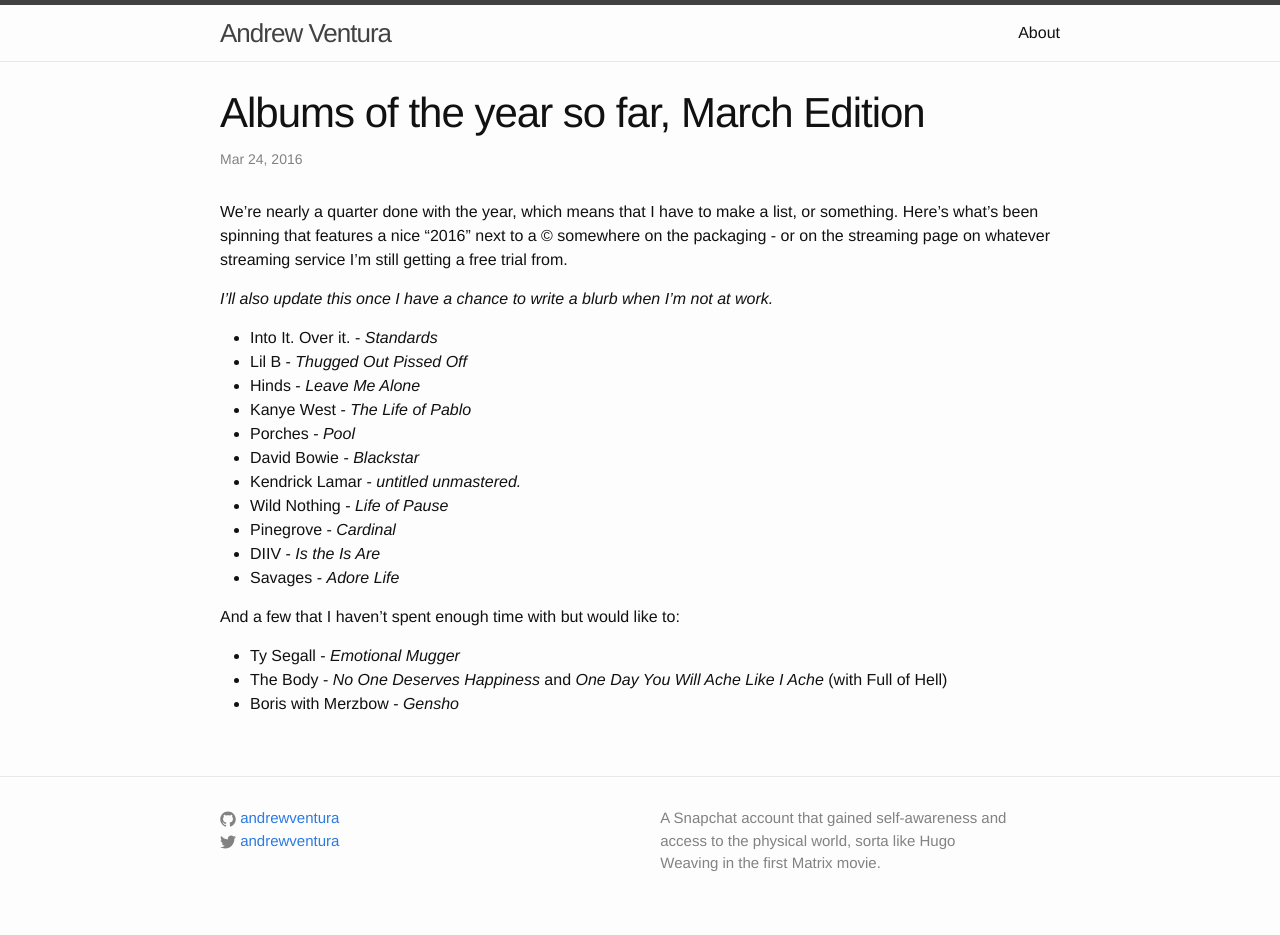
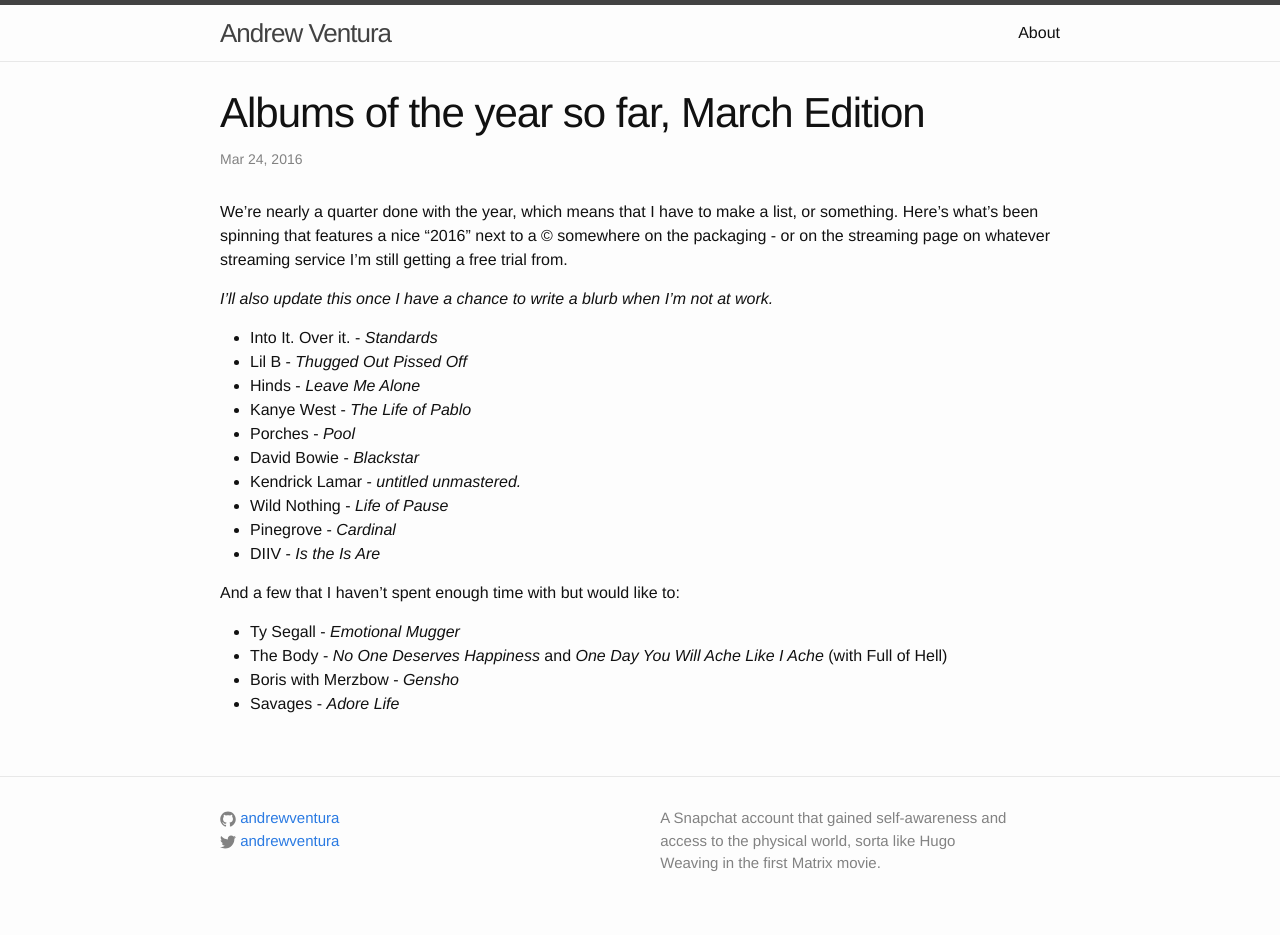
Before and after one commit to andrewventura/andrewventura.github.io, a Jekyll site: the page built from _posts/2016-03-24-Best-Albums-of-2016-so-far.md, in a window 1280 px wide. Built offline with Jekyll 4.4.1, drawn with Linux system fonts in a browser that asks for light colours; nearby versions of some CDN libraries; some of the changed lines change nothing that is shown.

Commit message:
changed a line, kinda angry at this layout

```diff
--- a/_posts/2016-03-24-Best-Albums-of-2016-so-far.md
+++ b/_posts/2016-03-24-Best-Albums-of-2016-so-far.md
@@ -19,7 +19,6 @@
 * Wild Nothing - _Life of Pause_
 * Pinegrove - _Cardinal_
 * DIIV - _Is the Is Are_
-* Savages - _Adore Life_
 
 
 And a few that I haven't spent enough time with but would like to:
@@ -27,3 +26,4 @@
 * Ty Segall - _Emotional Mugger_
 * The Body - _No One Deserves Happiness_ and _One Day You Will Ache Like I Ache_ (with Full of Hell)
 * Boris with Merzbow - _Gensho_
+* Savages - _Adore Life_
```
